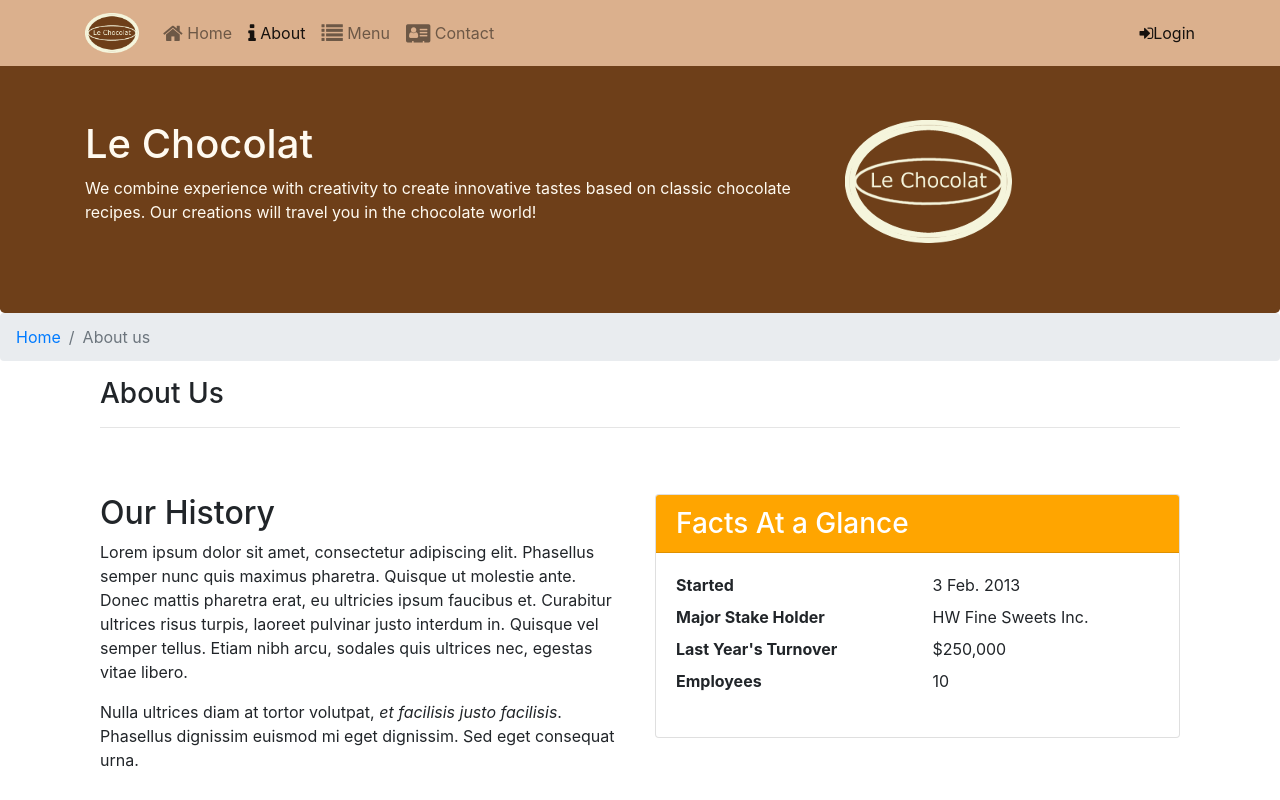
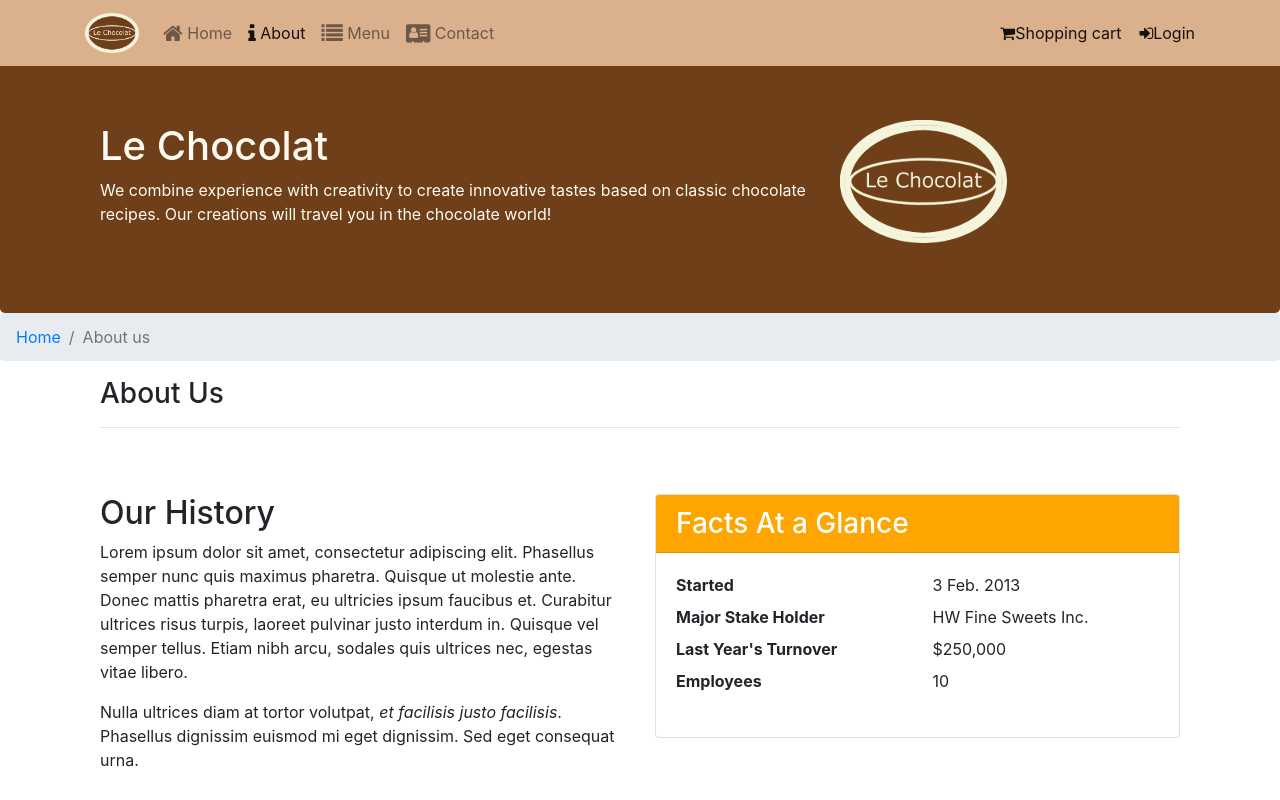
Before and after one commit to vasilis-smiris/leChocolat, a website: page aboutus.html in a window 1280 px wide. Shown: the top 800 px of the page. Drawn offline with nearby package versions, Linux system fonts and the light colour scheme.

Commit message:
Vasilis final site

```diff
--- a/aboutus.html
+++ b/aboutus.html
@@ -29,6 +29,11 @@
                     <li class="nav-item"><a class="nav-link" href="./contactus.html"><span class="fa fa-address-card fa-lg"></span>
                             Contact</a></li>
                 </ul>
+                <span class="navbar-text">
+                    <a data-toggle="modal" data-target="#">
+                        <span class="fa fa-shopping-cart"></span>Shopping cart&nbsp&nbsp&nbsp&nbsp
+                    </a>
+                </span>
                 <span class="navbar-text">
                     <a data-toggle="modal" data-target="#loginModal">
                         <span class="fa fa-sign-in"></span>Login
@@ -72,7 +77,7 @@
 
     <header class="jumbotron">
         <div class="container">
-            <div class="row">
+            <div class="row row-header align-items-center">
                 <div class="col-12 col-sm-8">
                     <h1>Le Chocolat</h1>
                     <p>We combine experience with creativity to create innovative tastes based on classic chocolate
```
Also changed, not shown: contactus.html (+6 -1 lines), index.html (+5 -0 lines), menu.html (+6 -1 lines).
